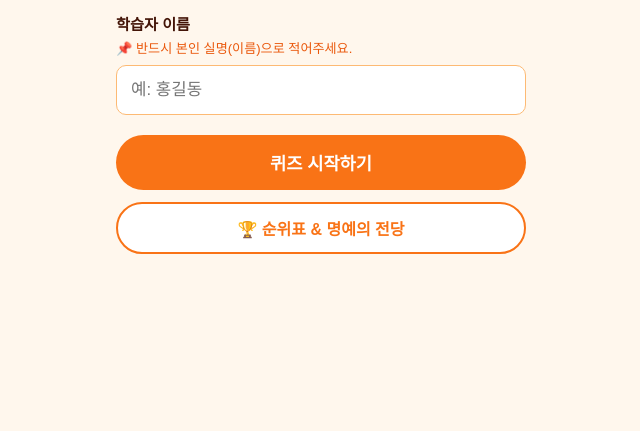
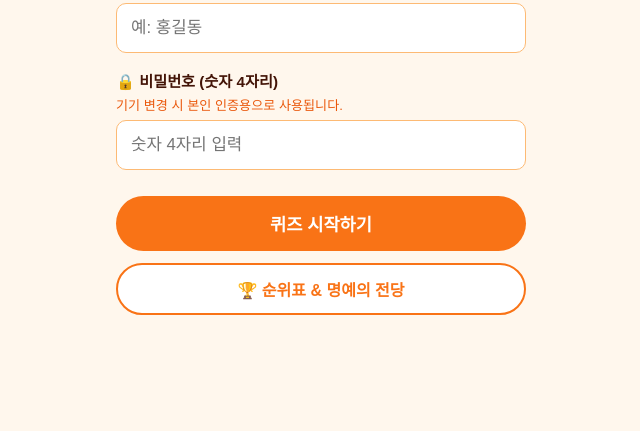
Before and after one commit to blash4u/jwquiz, a plain HTML site: page index.html in a window 1280 px wide. Shown: the part 369-800 px from the top of the page, without its empty margins (319-959 px from the left). Drawn offline with Linux system fonts and the light colour scheme.

Commit message:
Update index.html

```diff
--- a/index.html
+++ b/index.html
@@ -28,10 +28,10 @@
         .sub-title { font-size: 1.1rem; font-weight: normal; color: #431407; margin-bottom: 5px; }
         .main-title { font-size: 1.9rem; margin-bottom: 25px; color: #1F2937; font-weight: bold; }
 
-        /* 입력창 디자인 및 안내 문구 */
-        .input-group { margin-bottom: 20px; text-align: left; }
+        /* 입력창 디자인 */
+        .input-group { margin-bottom: 16px; text-align: left; }
         .input-label { display: block; font-size: 0.95rem; font-weight: bold; color: #431407; margin-bottom: 4px; }
-        .input-hint { display: block; font-size: 0.82rem; color: #EA580C; margin-bottom: 8px; font-weight: normal; }
+        .input-hint { display: block; font-size: 0.82rem; color: #EA580C; margin-bottom: 6px; font-weight: normal; }
         .text-input { width: 100%; padding: 14px; border: 1.5px solid #FDBA74; border-radius: 10px; font-size: 1.05rem; outline: none; background: #fff; }
         .text-input:focus { border-color: #F97316; box-shadow: 0 0 0 3px rgba(249, 115, 22, 0.2); }
 
@@ -110,14 +110,21 @@
         <h2 class="sub-title">그리스도인 생활을 위한</h2>
         <h1 class="main-title">성경 구절 퀴즈</h1>
 
+        <!-- 이름 입력창 -->
         <div class="input-group">
             <label class="input-label" for="username-input">학습자 이름</label>
-            <!-- 🌟 본인 이름 안내 문구 추가 -->
             <span class="input-hint">📌 반드시 본인 실명(이름)으로 적어주세요.</span>
             <input type="text" id="username-input" class="text-input" placeholder="예: 홍길동" maxlength="10">
         </div>
 
-        <button id="start-btn" class="btn-primary" style="width: 100%; margin-bottom: 12px;">퀴즈 시작하기</button>
+        <!-- 🌟 4자리 비밀번호(자물쇠) 입력창 -->
+        <div class="input-group">
+            <label class="input-label" for="pin-input">🔒 비밀번호 (숫자 4자리)</label>
+            <span class="input-hint">기기 변경 시 본인 인증용으로 사용됩니다.</span>
+            <input type="password" id="pin-input" class="text-input" placeholder="숫자 4자리 입력" maxlength="4" inputmode="numeric">
+        </div>
+
+        <button id="start-btn" class="btn-primary" style="width: 100%; margin-bottom: 12px; margin-top: 10px;">퀴즈 시작하기</button>
         <button id="view-ranking-btn" class="btn-secondary" style="width: 100%; margin-bottom: 15px;">🏆 순위표 & 명예의 전당</button>
 
         <button id="upload-btn" class="btn-primary" style="width: 100%; background-color: #10B981; font-size: 0.95rem; padding: 10px; display: none;">⚙️ DB에 새로운 데이터 덮어쓰기 (관리자)</button>
```
